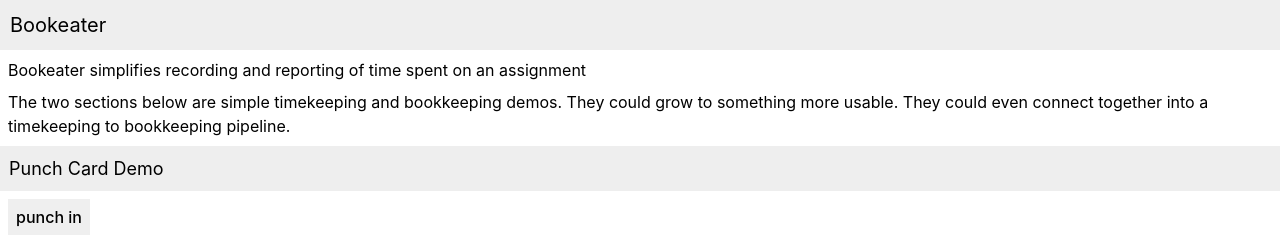
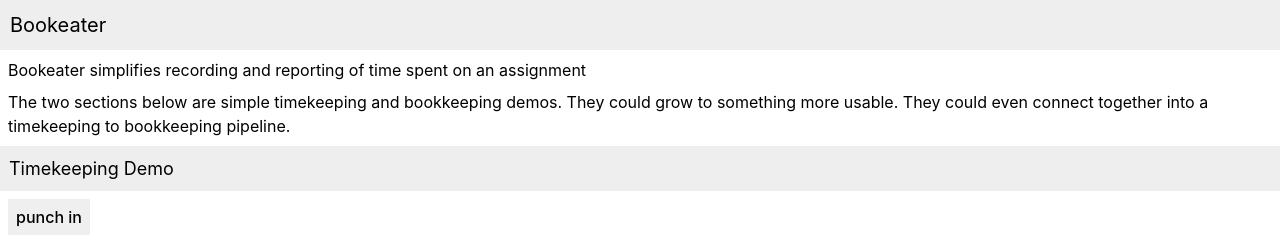
Before and after one commit to cruftbusters/bookeater, a React (Vite) app in the folder apps/webapp/: page / in a window 1280 px wide. Shown: the top 241 px of the page. Built offline with nearby package versions, Linux system fonts and the light colour scheme.

Commit message:
rename punch card demo to timekeeping demo

```diff
--- a/apps/webapp/src/App.tsx
+++ b/apps/webapp/src/App.tsx
@@ -1,5 +1,5 @@
 import BooksDemo from './BooksDemo'
-import PunchCardDemo from './PunchCardDemo'
+import TimekeepingDemo from './TimekeepingDemo'
 import Readme from './Readme'
 import Todo from './Todo'
 
@@ -7,7 +7,7 @@ function App() {
   return (
     <>
       <Readme />
-      <PunchCardDemo />
+      <TimekeepingDemo />
       <BooksDemo />
       <Todo />
     </>
--- a/apps/webapp/src/PunchCardDemo/index.tsx
+++ b/apps/webapp/src/TimekeepingDemo/index.tsx
@@ -6,13 +6,13 @@ import cn from '../cn'
 
 const styles = Object.assign(rootStyles, localStyles)
 
-function PunchCardDemo() {
+function TimekeepingDemo() {
   const [state, setState] = useState<Array<Punch>>([])
 
   return (
     <>
       <h1 className={cn(styles.dull, styles.header1, styles.gap_padding)}>
-        Punch Card Demo
+        Timekeeping Demo
       </h1>
       <div className={cn(styles.gap_margin)}>
         <div className={cn(styles.grid)}>
@@ -134,4 +134,4 @@ function Field({
   )
 }
 
-export default PunchCardDemo
+export default TimekeepingDemo
```
Also changed, not shown: apps/webapp/src/TimekeepingDemo/index.module.scss (renamed from apps/webapp/src/PunchCardDemo/index.module.scss).
